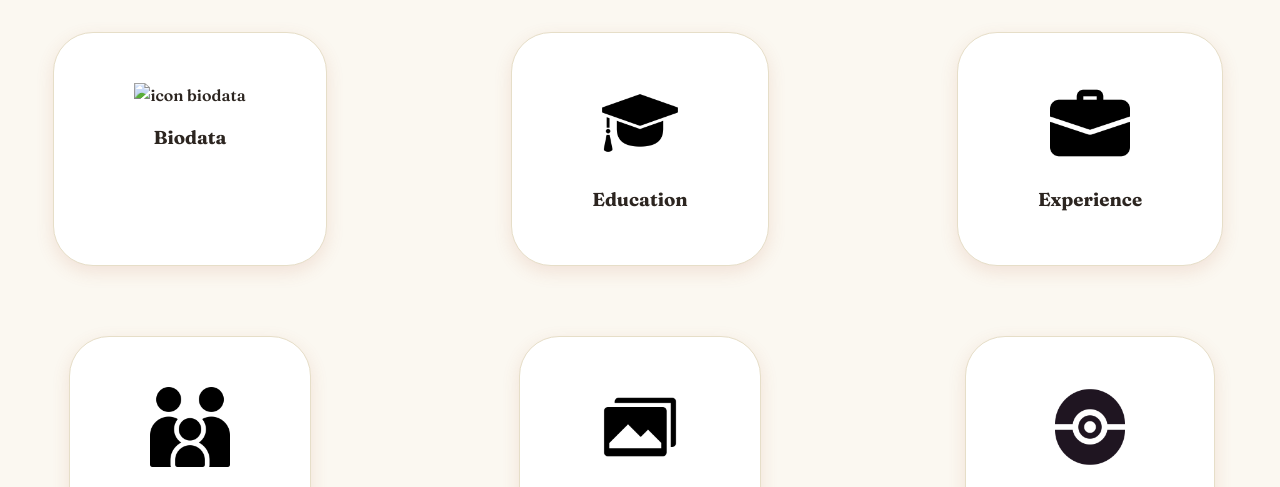
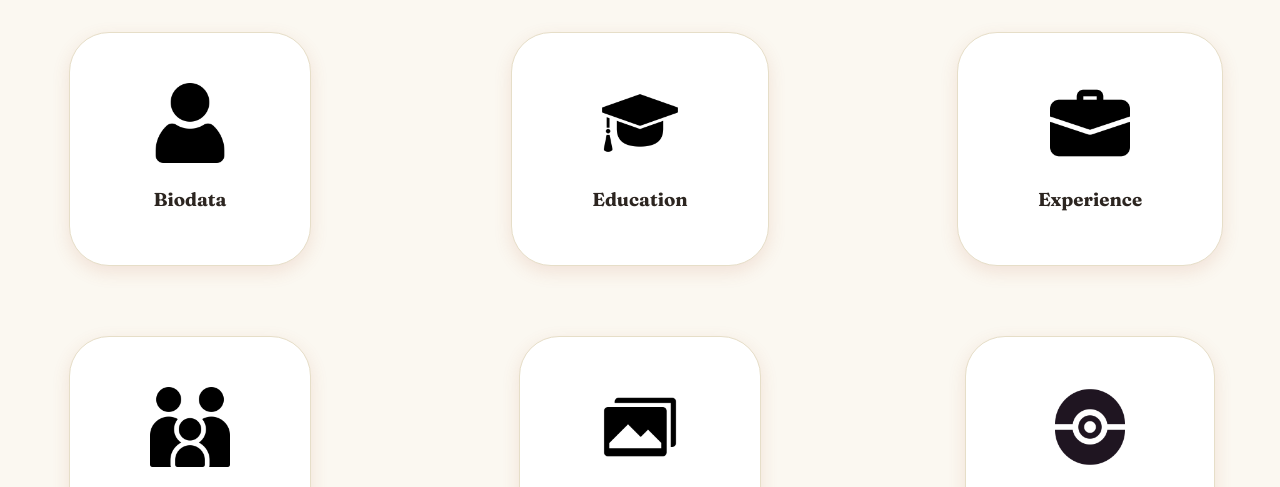
Before and after one commit to hafiymm06-pixel/IMD318-INDIVIDUAL-PROJECT, a plain HTML site: page index.html in a window 1280 px wide. Shown: the part 281-768 px from the top of the page. Drawn offline with Linux system fonts and the light colour scheme; the site is published under a folder, as on GitHub Pages, so addresses that start at the root find nothing.

Commit message:
Fix HTML encoding issues in index.html

```diff
--- a/index.html
+++ b/index.html
@@ -44,7 +44,7 @@
       </div>
       <div class="heroCard">
         <a class="card" href="biodata.html">
-          <img class="icon" src="/images/icon/user.png" alt="icon biodata">
+          <img class="icon" src="images/icon/user.png" alt="icon biodata">
           <h3>Biodata</h3>
         </a>
         <a class="card" href="education.html">
```
